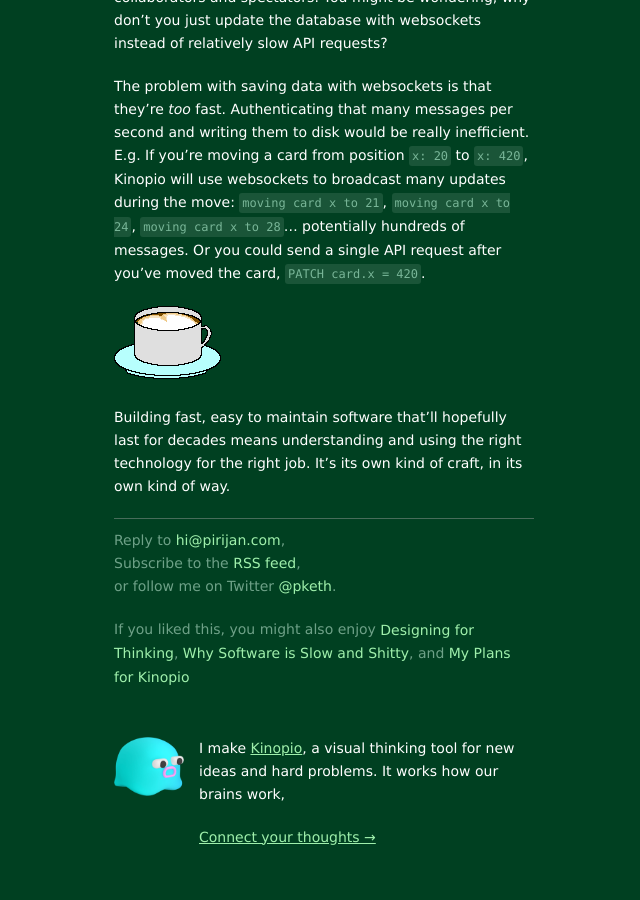
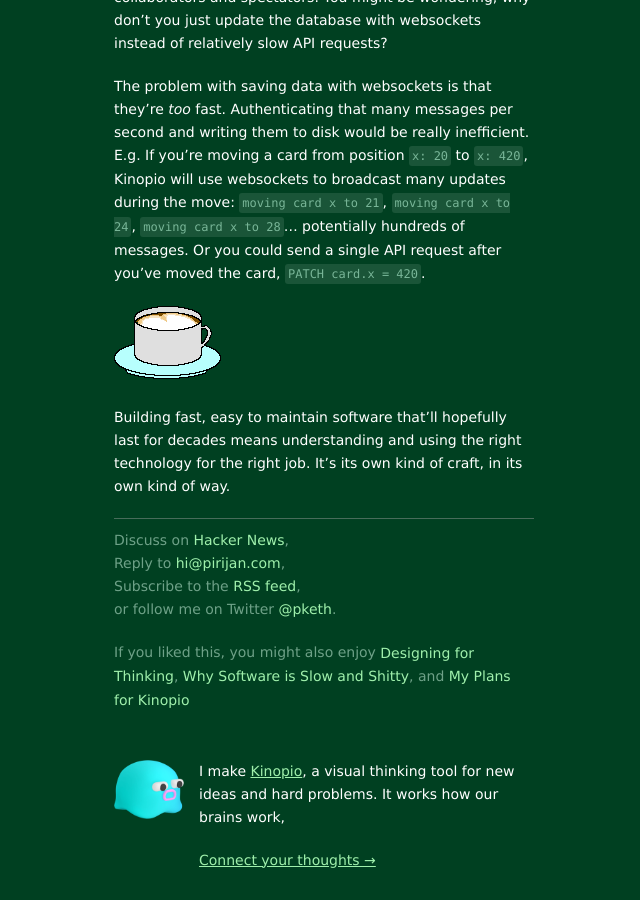
Before and after one commit to pketh/pketh.github.io, a Jekyll site: the page built from _posts/2020-11-05-how-kinopio-is-made.md, in a window 1280 px wide and 900 px high, scrolled down 5468 px. Shown: the whole window, without its empty margins (456-1096 px from the left). Built offline with Jekyll 4.4.1, drawn with Linux system fonts in a browser that asks for light colours; before the commit the page ends 6345 px from its top, so only the background shows below that.

Commit message:
add hackernews post link/support, auto whitespace fixes

```diff
--- a/_layouts/post.html
+++ b/_layouts/post.html
@@ -38,7 +38,12 @@ layout: default
   </div>
 
   <div class="post-actions-container">
-    <p>Reply to <a href="mailto:hi@pirijan.com?subject=regarding {{page.title}}">hi@pirijan.com</a>,
+    <p>
+      {% if page.hackernews %}
+        Discuss on <a href="{{page.hackernews}}">Hacker News</a>,
+        <br>
+      {% endif %}
+      Reply to <a href="mailto:hi@pirijan.com?subject=regarding {{page.title}}">hi@pirijan.com</a>,
       <br>Subscribe to the <a href="/feed.xml">RSS feed</a>,
       <br>or follow me on Twitter <a href="https://twitter.com/pketh">@pketh</a>.
     </p>
--- a/_posts/2020-11-05-how-kinopio-is-made.md
+++ b/_posts/2020-11-05-how-kinopio-is-made.md
@@ -2,6 +2,7 @@
 layout: post
 title:  "How Kinopio is Made"
 tags: kinopio engineering
+hackernews: "https://news.ycombinator.com/item?id=25082650"
 ---
 
 You've probably heard, or lived, a story that goes like this…
```
